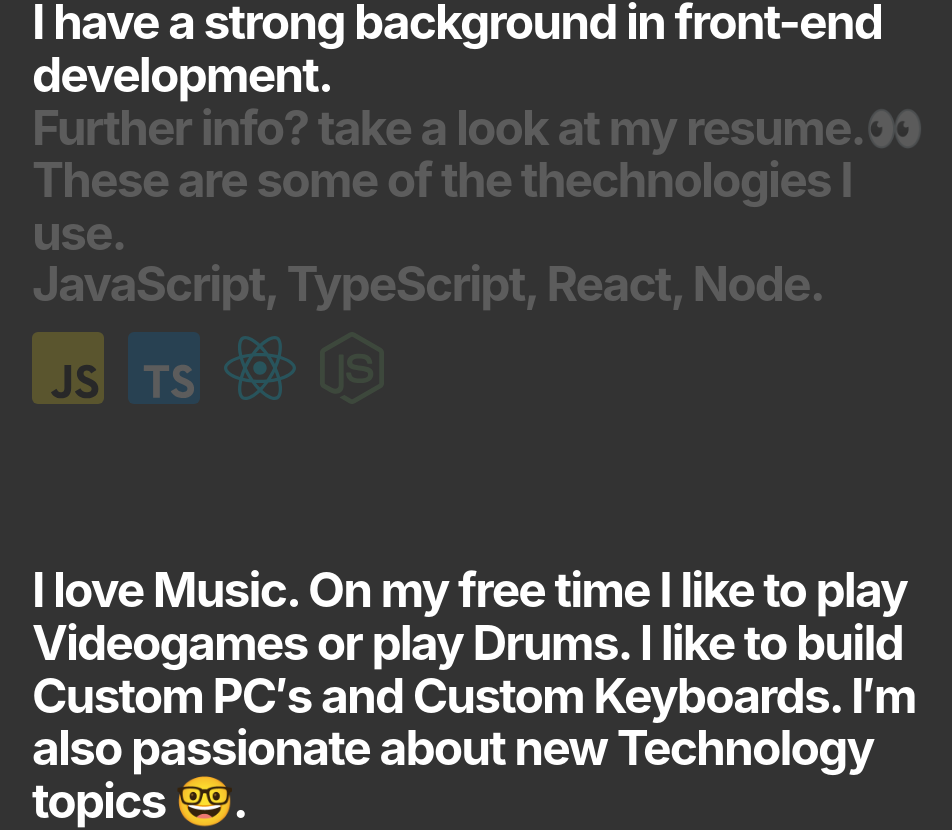
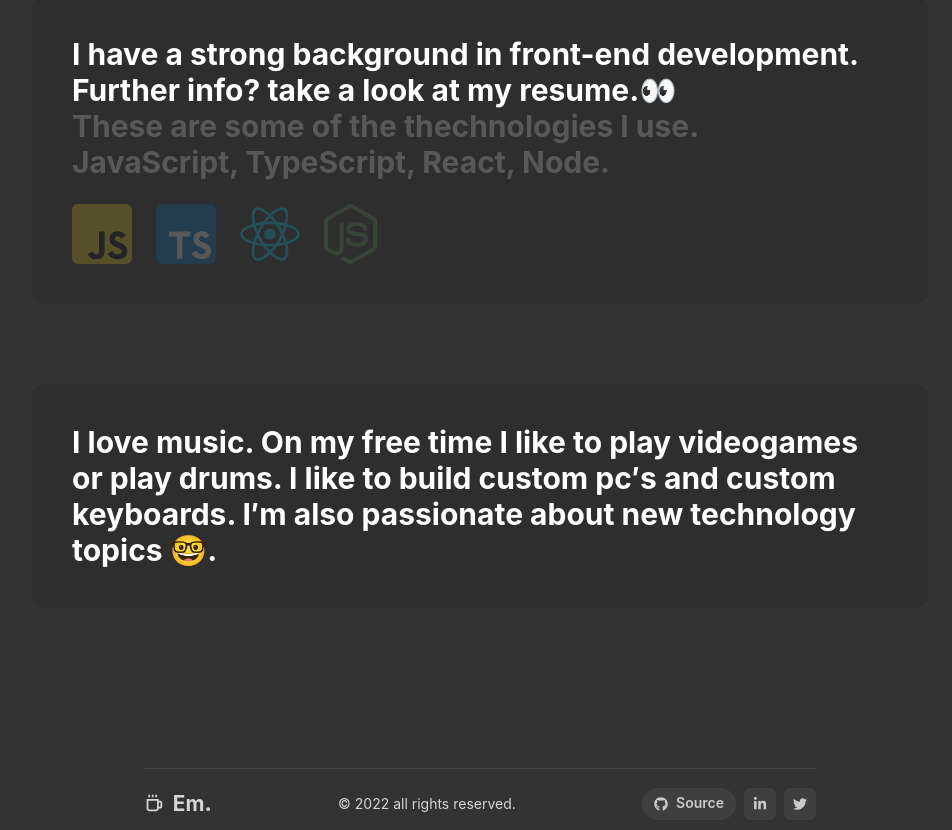
Before and after one commit to emigdio821/emigdio821.github.io, a React (Create React App) app: page / in a window 1280 px wide. Shown: the part 964-1794 px from the top of the page, without its empty margins (160-1112 px from the left). Built offline with nearby package versions, Linux system fonts and the light colour scheme.

Commit message:
Reworked some components 🐒

```diff
--- a/src/App.tsx
+++ b/src/App.tsx
@@ -5,13 +5,11 @@ import Navbar from "components/Nabvar";
 import theme from "lib/theme";
 import AppdRoutes from "components/AppRoutes";
 import Footer from "components/Footer";
-// import { Fonts } from "components/Fonts";
 
 export default function App() {
   return (
     <ScrollObserver>
       <BrowserRouter>
-        {/* <Fonts /> */}
         <ChakraProvider theme={theme}>
           <Navbar />
           <Box minH="calc(100vh - 150px)">
--- a/src/components/Fonts.jsx
+++ /dev/null
@@ -1,7 +0,0 @@
-export default function Fonts() {
-  return (
-    <style jsx global>{`
-      @import url("https://fonts.googleapis.com/css2?family=Roboto:wght@300;500;700&display=swap");
-    `}</style>
-  );
-}
--- a/src/components/Hobbies.tsx
+++ b/src/components/Hobbies.tsx
@@ -1,26 +1,22 @@
-import { Box, Flex, Heading } from "@chakra-ui/react";
+import { Box, useColorModeValue, Heading } from "@chakra-ui/react";
 import MotionDiv from "./MotionDiv";
 
 export default function Hobbies() {
   return (
-    <MotionDiv>
-      <Flex
-        pb={{ base: 0, md: 40 }}
-        mt={{ base: 20, md: 40 }}
-        alignItems="center"
-        flexDirection="column"
-        justifyContent="center"
-      >
-        <Box>
-          <Box letterSpacing="-0.12rem">
-            <Heading as="h2" size="2xl" lineHeight={1.1}>
-              I love Music. On my free time I like to play Videogames or play
-              Drums. I like to build Custom PC&prime;s and Custom Keyboards.
-              I&prime;m also passionate about new Technology topics 🤓.
-            </Heading>
-          </Box>
-        </Box>
-      </Flex>
-    </MotionDiv>
+    <Box
+      borderRadius="xl"
+      p={{ base: 4, md: 10 }}
+      mt={{ base: 4, md: 20 }}
+      mb={{ base: 4, md: 40 }}
+      bg={useColorModeValue("#fafafa", "#2e2e2e")}
+    >
+      <MotionDiv>
+        <Heading as="h2" size={{ base: "lg" }}>
+          I love music. On my free time I like to play videogames or play drums.
+          I like to build custom pc&prime;s and custom keyboards. I&prime;m also
+          passionate about new technology topics 🤓.
+        </Heading>
+      </MotionDiv>
+    </Box>
   );
 }
--- a/src/components/HomeTitle.tsx
+++ b/src/components/HomeTitle.tsx
@@ -21,9 +21,9 @@ export default function HomeTitle() {
     <Flex
       pt={20}
       pb={20}
-      mb={{ base: 20, md: 40 }}
+      minH="100vh"
+      mb={{ base: 4, md: 40 }}
       backgroundImage={titleBg}
-      minH="100vh"
     >
       <VStack px={4} w="100%" justify="center">
         <MotionDiv y={-10}>
--- a/src/components/SectionTitle.tsx
+++ b/src/components/SectionTitle.tsx
@@ -7,13 +7,7 @@ interface SectionTitleProps {
 
 export default function SectionTitle({ children }: SectionTitleProps) {
   return (
-    <Heading
-      mb={3}
-      as="h4"
-      size="md"
-      letterSpacing={1}
-      color={TextColorModeVal()}
-    >
+    <Heading mb={3} as="h4" size="md" color={TextColorModeVal()}>
       {children}
     </Heading>
   );
--- a/src/components/Skills.tsx
+++ b/src/components/Skills.tsx
@@ -1,17 +1,17 @@
 import { useContext, useRef } from "react";
-import { Heading, Box, Flex, Image, Stack } from "@chakra-ui/react";
+import {
+  Heading,
+  Box,
+  Image,
+  Stack,
+  useColorModeValue,
+} from "@chakra-ui/react";
 import { ScrollContext } from "context/ScrollObserver";
 import jsSvg from "assets/images/js.svg";
 import tsSvg from "assets/images/ts.svg";
 import reactSvg from "assets/images/react.svg";
 import nodeSvg from "assets/images/node.svg";
 import MotionDiv from "./MotionDiv";
-
-interface TextContentProps {
-  children: React.ReactNode;
-  progress: number;
-  blockNumber: number;
-}
 
 interface OpacityBlockProps {
   progress: number;
@@ -29,30 +29,16 @@ const opacityBlock = ({ progress, blockNumber }: OpacityBlockProps) => {
   return 0.2;
 };
 
-function TextContent({ children, progress, blockNumber }: TextContentProps) {
-  return (
-    <Heading
-      as="h2"
-      size="2xl"
-      lineHeight={1.1}
-      transition="opacity 0.3s ease-in-out"
-      opacity={opacityBlock({ progress, blockNumber })}
-    >
-      {children}
-    </Heading>
-  );
-}
-
 function ImgList({ src, alt }: ImgListProps) {
   return (
-    <Image maxW="72px" maxH="72px" src={src} alt={alt} borderRadius="md" />
+    <Image maxW="60px" maxH="60px" src={src} alt={alt} borderRadius="md" />
   );
 }
 
 export default function Skills() {
   const { scrollY } = useContext(ScrollContext);
   const refContainer = useRef<HTMLDivElement>(null);
-  const numOfPages = 3;
+  const numOfPages = 2;
   let progress = 0;
   const { current: elContainer } = refContainer;
 
@@ -69,27 +55,34 @@ export default function Skills() {
   }
 
   return (
-    <Box ref={refContainer}>
+    <Box
+      borderRadius="xl"
+      ref={refContainer}
+      p={{ base: 4, md: 10 }}
+      mb={{ base: 4, md: 20 }}
+      bg={useColorModeValue("#fafafa", "#2e2e2e")}
+    >
       <MotionDiv>
-        <Flex
-          mb={{ base: 20, lg: 40 }}
-          alignItems="center"
-          flexDirection="column"
-          justifyContent="center"
-        >
-          <Box letterSpacing="-0.12rem">
-            <TextContent progress={progress} blockNumber={0}>
-              I have a strong background in front-end development.
-            </TextContent>
-            <TextContent progress={progress} blockNumber={1}>
-              Further info? take a look at my resume.👀 These are some of the
-              thechnologies I use.
-            </TextContent>
+        <Box>
           <Box
             transition="opacity 0.3s ease-in-out"
-              opacity={opacityBlock({ progress, blockNumber: 2 })}
+            opacity={opacityBlock({ progress, blockNumber: 0 })}
           >
-              <Heading as="h2" size="2xl" mb={6}>
+            <Heading as="h2" size={{ base: "lg" }}>
+              I have a strong background in front-end development.
+            </Heading>
+            <Heading as="h2" size={{ base: "lg" }}>
+              Further info? take a look at my resume.👀
+            </Heading>
+          </Box>
+          <Box
+            transition="opacity 0.3s ease-in-out"
+            opacity={opacityBlock({ progress, blockNumber: 1 })}
+          >
+            <Heading as="h2" size={{ base: "lg" }}>
+              These are some of the thechnologies I use.
+            </Heading>
+            <Heading as="h2" size={{ base: "lg" }} mb={6}>
               JavaScript, TypeScript, React, Node.
             </Heading>
             <Stack spacing={{ base: 2, sm: 6 }} direction="row">
@@ -100,7 +93,6 @@ export default function Skills() {
             </Stack>
           </Box>
         </Box>
-        </Flex>
       </MotionDiv>
     </Box>
   );
--- a/tsconfig.json
+++ b/tsconfig.json
@@ -17,5 +17,6 @@
     "jsx": "react-jsx",
     "baseUrl": "src"
   },
-  "include": ["src"]
+  "include": ["src"],
+  "exclude": ["node_modules"]
 }
```
Lines whose indentation alone changed are shown as unchanged.
